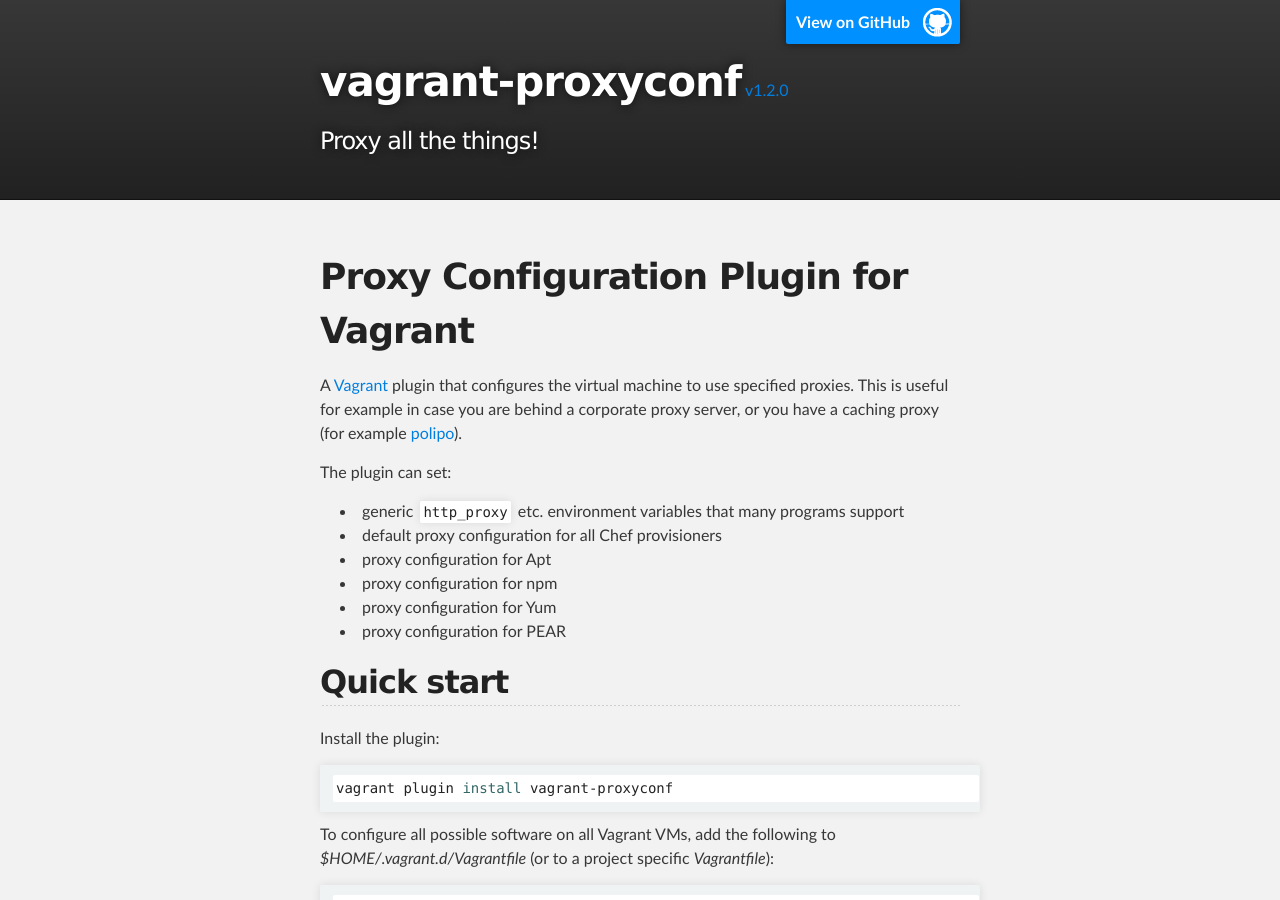
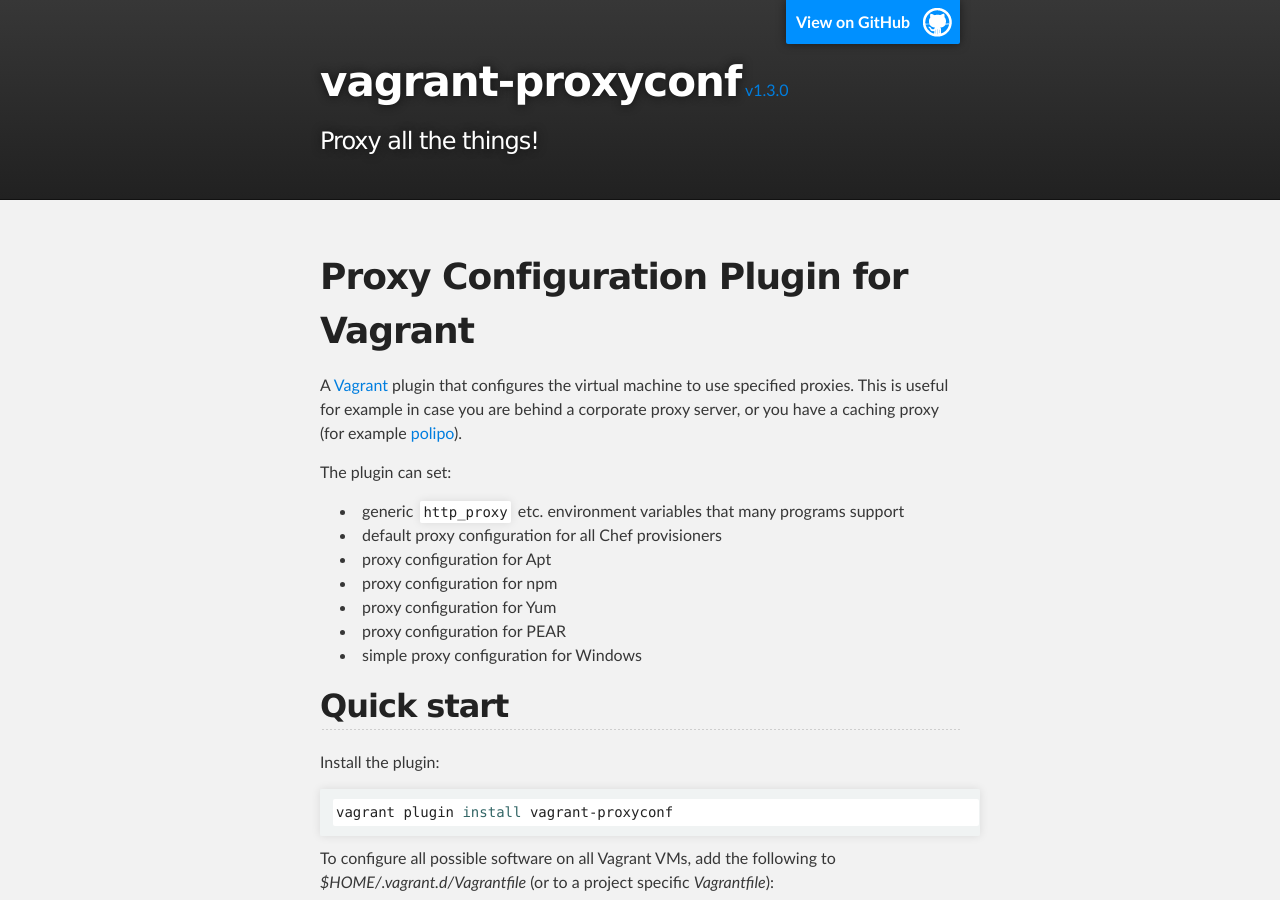
Before and after one commit to tmatilai/vagrant-proxyconf, a Jekyll site: the page built from index.md, in a window 1280 px wide and 900 px high. Built offline with Jekyll 4.4.1, drawn with Linux system fonts in a browser that asks for light colours; Markdown is read by kramdown in place of the engine named in the settings.

Commit message:
Update for v1.3.0 from rev a0f0faf

```diff
--- a/index.md
+++ b/index.md
@@ -1,6 +1,6 @@
 ---
 layout: index
-latest_release: v1.2.0
+latest_release: v1.3.0
 ---
 # Proxy Configuration Plugin for Vagrant
 
@@ -28,6 +28,7 @@
 * proxy configuration for npm
 * proxy configuration for Yum
 * proxy configuration for PEAR
+* simple proxy configuration for Windows
 
 ## Quick start
 
```
